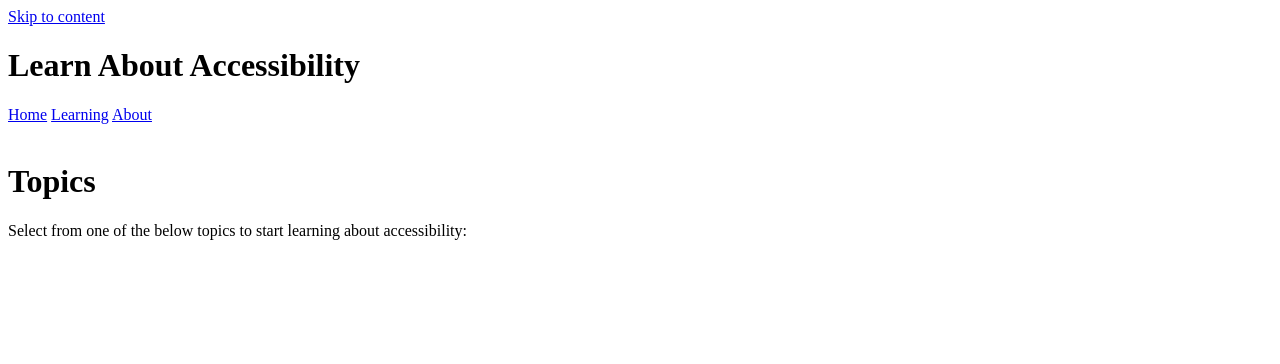
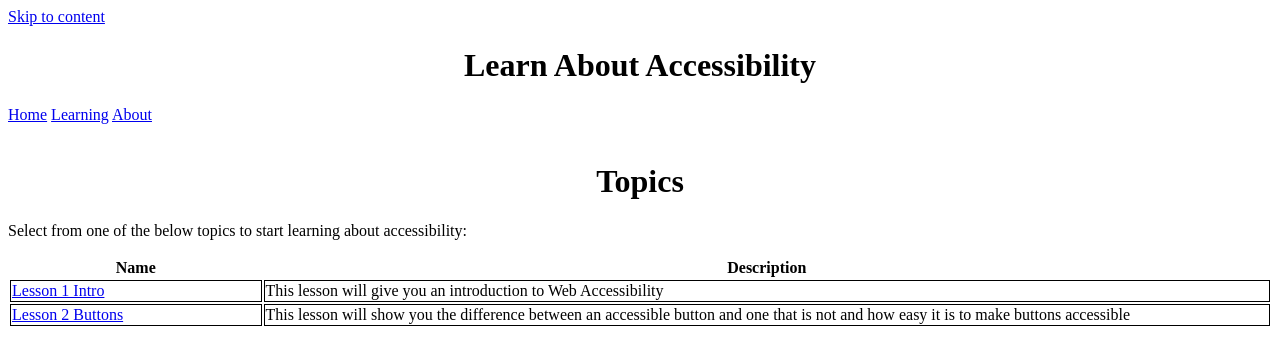
Before and after one commit to paulGeoghegan/Learning-About-Web-Accessibility, a website: page public/learning/learning.html in a window 1280 px wide. Drawn offline with nearby package versions, Linux system fonts and the light colour scheme; files whose address does not match are found by name.

Commit message:
Added content to learning page and introduced basic styles

```diff
--- a/public/learning/learning.html
+++ b/public/learning/learning.html
@@ -2,6 +2,8 @@
 <html lang="en">
 <head>
 	<title> Learn About Accessibility </title>
+	<link rel="stylesheet" type="text/css" href="/styles/generalStyles.css">
+	<link rel="stylesheet" type="text/css" href="/learning/learningTableStyles.css">
 </head>
 <body>
 
@@ -12,6 +14,13 @@
 		<p>
 			Select from one of the below topics to start learning about accessibility:
 		</p>
+
+		<table>
+			<tr><th class="nameColumn">Name</th><th class="descriptionColumn">Description</th></tr>
+			<tr><td class="nameColumn"><a href="/learning/intro">Lesson 1 Intro</a></td><td class="descriptionColumn">This lesson will give you an introduction to Web Accessibility</td></tr>
+			<tr><td class="nameColumn"><a href="/learning/buttons">Lesson 2 Buttons</a></td><td class="descriptionColumn">This lesson will show you the difference between an accessible button and one that is not and how easy it is to make buttons accessible</td></tr>
+		</table>
+
 	</div>
 
 	<script src="https://ajax.googleapis.com/ajax/libs/jquery/3.6.3/jquery.min.js"></script>
--- /dev/null
+++ b/public/learning/learningTableStyles.css
@@ -0,0 +1,16 @@
+
+table{
+	width: 100%;
+}
+
+td{
+	border: 1px solid black;
+}
+
+.nameColumn{
+	width: 20%;
+}
+
+.descriptionColumn{
+	width: 80%;
+}
--- /dev/null
+++ b/public/styles/generalStyles.css
@@ -0,0 +1,4 @@
+
+h1{
+	text-align: center;
+}
```
Also changed, not shown: public/home/home.html (+1 -0 lines).
